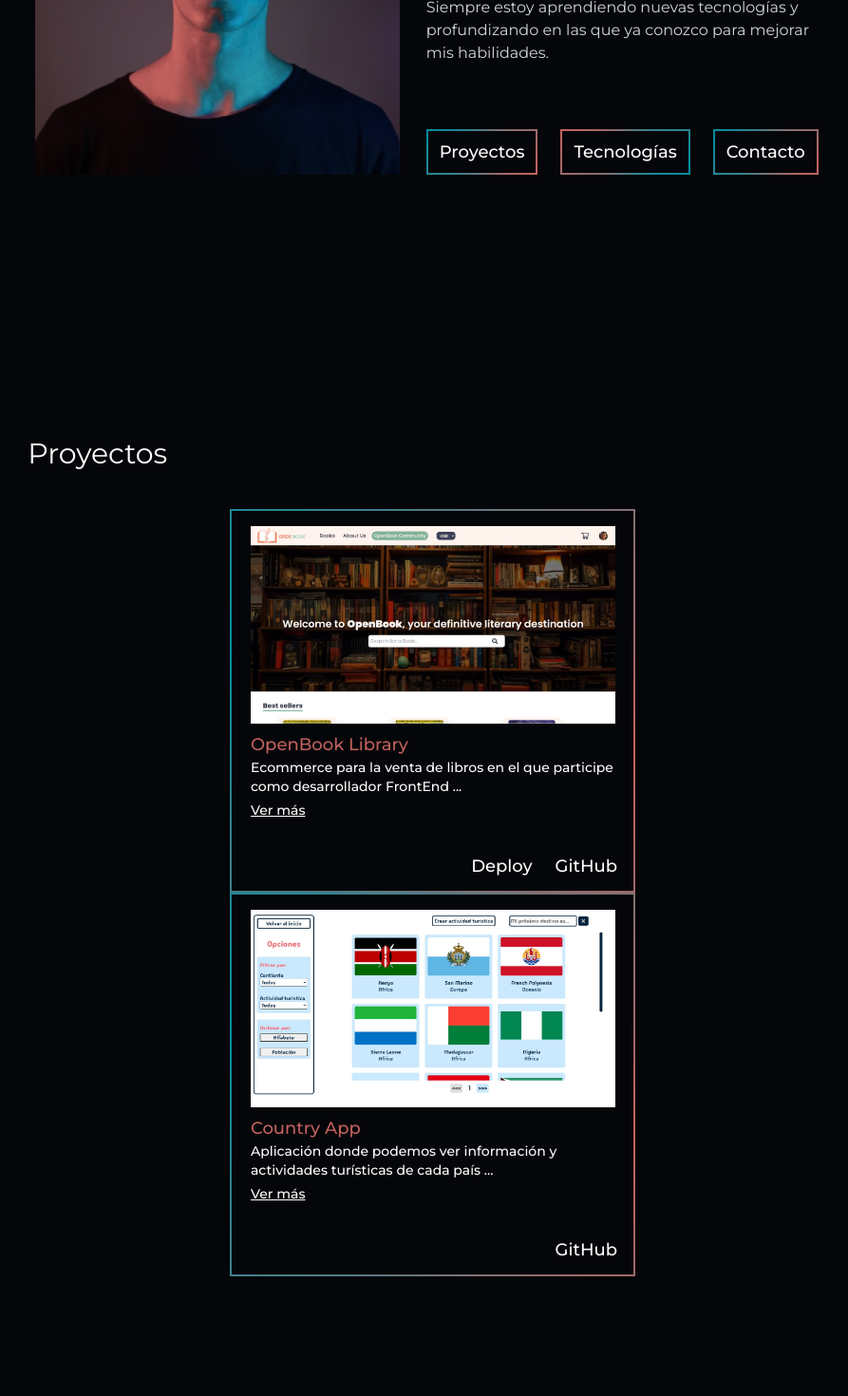
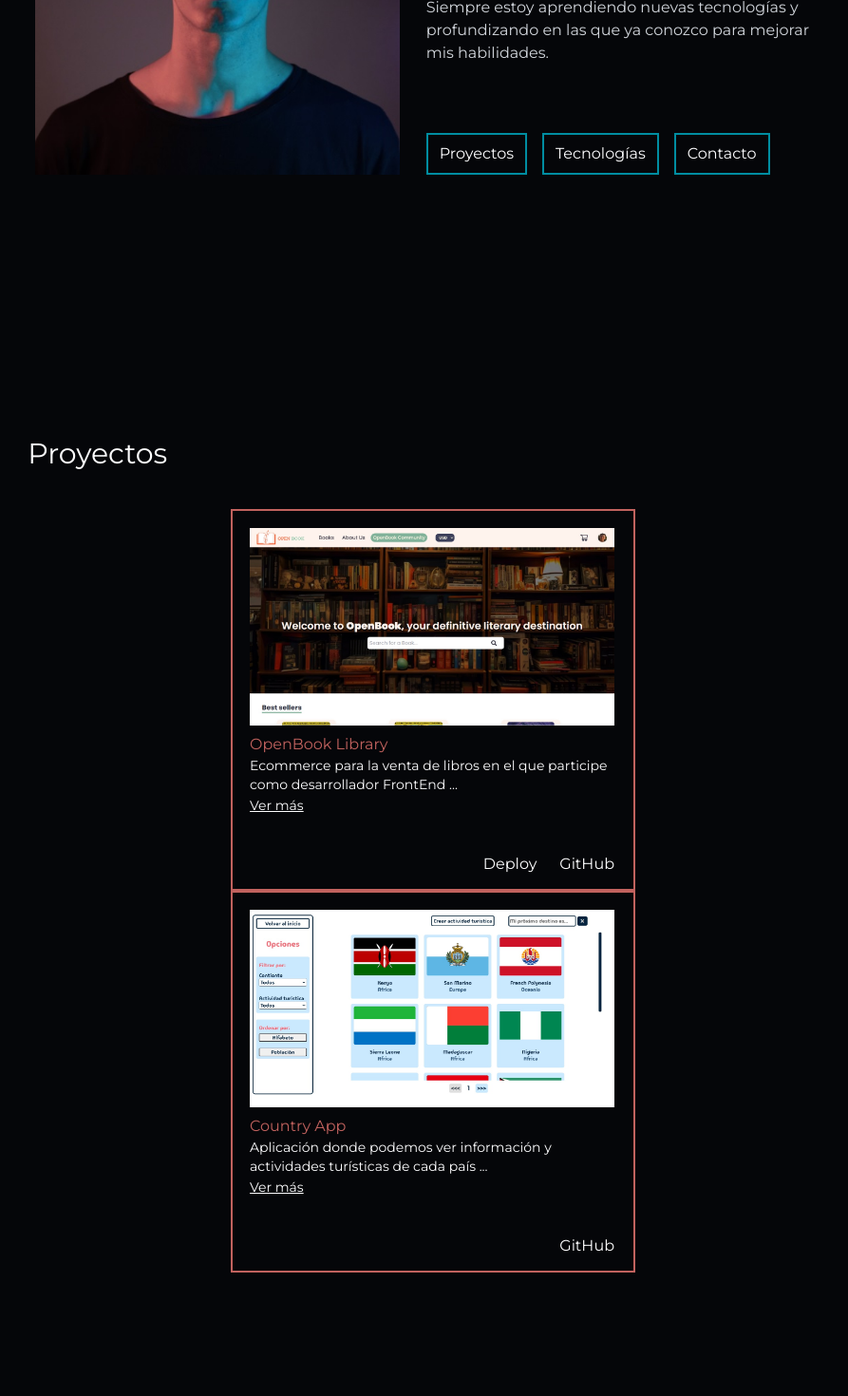
Before and after one commit to KJoaquinklein/Portfolio, a React (Vite) app: page / in a window 1280 px wide. Shown: the part 360-1830 px from the top of the page at 95% size, without its empty margins (184-1077 px from the left). Built offline with nearby package versions, Linux system fonts and the light colour scheme; a web font is replaced by a local one.

Commit message:
commit 5

```diff
--- a/src/components/Contact.jsx
+++ b/src/components/Contact.jsx
@@ -10,8 +10,44 @@ const Contact = () => {
             <div className="pt-5 mv:w-screen sm:w-2/3 flex flex-col">
                 <h2 className="text-white-0 text-3xl mb-10 mv:pl-4 sm:pl-0">Contacto</h2>
                 <div className="flex justify-center">
-                    <div className="flex flex-wrap justify-center  text-white-0  mt-5  mb-40">
+                    <div className="flex flex-wrap justify-center text-white-0  mt-5  mb-40">
                         <a
+                            href="https://www.linkedin.com/in/joaqu%C3%ADn-klein-404b47304/"
+                            target="_blanck"
+                            className="mx-5 mb-5 flex items-center min-h-[32px] min-w-[81px]  px-3 py-2 border-2 border-blue-0 hover:border-orange-0 duration-300 text-2xl"
+                        >
+                            <FaLinkedin className="text-[#0A66C2]" />
+                            <p className="ml-2">LinkedIn</p>
+                        </a>
+                        <a
+                            href="https://api.whatsapp.com/send?phone=5493533498996"
+                            target="_blanck"
+                            className=" mx-5 mb-5 flex items-center min-h-[32px] min-w-[81px]  px-3 py-2 border-2 border-blue-0 hover:border-orange-0 duration-300 text-2xl"
+                        >
+                            <FaWhatsappSquare className="text-[#25D366]" />
+                            <p className="ml-2">WhatsApp</p>
+                        </a>
+                        <a
+                            href="https://github.com/KJoaquinklein"
+                            target="_blanck"
+                            className="mx-5 mb-5 flex items-center min-h-[32px] min-w-[81px]  px-3 py-2 border-2 border-blue-0 hover:border-orange-0 duration-300 text-2xl"
+                        >
+                            <FaGithubSquare className="text-white-0" />
+                            <p className="ml-2">GitHub</p>
+                        </a>
+                        <a
+                            href="src\components\CVJoaquinKlein.pdf"
+                            download="CV-Joaquin-Klein"
+                            className="mx-5 mb-5 flex items-center min-h-[32px] min-w-[81px]  px-3 py-2 border-2 border-blue-0 hover:border-orange-0 duration-300 text-2xl"
+                        >
+                            <FaFileDownload className="text-[#F0DB4F]" />
+                            <p className="ml-2">Descargar CV</p>
+                        </a>
+                        <p className="mx-5 mb-5 flex items-center min-h-[32px] min-w-[81px]  px-3 py-2 border-2 border-blue-0 hover:border-orange-0 duration-300 text-2xl">
+                            <MdEmail className="text-red-400" />
+                            <p className="ml-2">joaquinfsd@hotmail.com</p>
+                        </p>
+                        {/* <a
                             href="https://www.linkedin.com/in/joaqu%C3%ADn-klein-404b47304/"
                             className="relative inline-flex overflow-hidden p-[2px] mx-4 mb-4 min-w-[232px]"
                         >
@@ -62,7 +98,7 @@ const Contact = () => {
                                 <MdEmail className="text-red-400" />
                                 <p className="ml-2">joaquinfsd@hotmail.com</p>
                             </span>
-                        </p>
+                        </p> */}
                     </div>
                 </div>
             </div>
--- a/src/components/Home.jsx
+++ b/src/components/Home.jsx
@@ -21,8 +21,27 @@ const Home = () => {
                     </p>
                 </div>
 
-                <div>
+                <div className="space-x-4">
                     <a
+                        href="#proyect"
+                        className="relative inline-flex min-h-[32px] min-w-[81px]  px-3 py-2 border-2 border-blue-0 hover:border-orange-0 duration-300"
+                    >
+                        Proyectos
+                    </a>
+                    <a
+                        href="#technologies"
+                        className="relative inline-flex min-h-[32px] min-w-[81px]  px-3 py-2 border-2 border-blue-0 hover:border-orange-0 duration-300"
+                    >
+                        Tecnologías
+                    </a>
+                    <a
+                        href="#contact"
+                        className="relative inline-flex min-h-[32px] min-w-[81px]  px-3 py-2 border-2 border-blue-0 hover:border-orange-0 duration-300"
+                    >
+                        Contacto
+                    </a>
+
+                    {/* <a
                         href="#proyect"
                         className="relative inline-flex min-h-[32px] min-w-[81px] overflow-hidden p-[2px]"
                     >
@@ -48,7 +67,7 @@ const Home = () => {
                         <span className="inline-flex  cursor-pointer items-center justify-center px-3 py-2 text-lg font-medium bg-black-0 duration-300 hover:bg-opacity-0 text-white backdrop-blur-3xl">
                             Contacto
                         </span>
-                    </a>
+                    </a> */}
                 </div>
             </div>
         </div>
--- a/src/components/Proyects.jsx
+++ b/src/components/Proyects.jsx
@@ -19,7 +19,70 @@ const Proyects = () => {
                 <h2 className="text-white-0 text-3xl mb-10 mv:pl-4 sm:pl-0">Proyectos</h2>
                 <div className="flex justify-center flex-wrap mv:space-y-6 xl:space-y-0">
                     {/* OPEN BOOK */}
-                    <div className="relative inline-flex overflow-hidden p-[2px] min-h-[402px] mv:min-w-[386px] sm:min-w-[426px] mx-5">
+                    <div className="relative inline-flex overflow-hidden p-[2px] min-h-[402px] mv:min-w-[386px] sm:min-w-[426px] mx-5 border-2 border-orange-0">
+                        <div className="text-white-0 flex flex-col items-center justify-between bg-black-0 px-4 pt-4 pb-3">
+                            <div className="flex flex-col items-start">
+                                <img
+                                    className={
+                                        showMorOpenBook
+                                            ? "mv:w-[345px] sm:w-96 h-36 object-cover object-top"
+                                            : "mv:w-[345px] sm:w-96 mv:h-48 sm:h-52"
+                                    }
+                                    src={openbook}
+                                    alt="OpenBook"
+                                />
+                                <p className="mt-2 text-orange-0">OpenBook Library</p>
+                                <div>
+                                    {showMorOpenBook ? (
+                                        <div>
+                                            <p className="text-wrap w-96 mv:pr-6 sm:pr-0 text-sm">
+                                                Ecommerce para la venta de libros en el que participe como desarrollador
+                                                FrontEnd, utilizando tecnologías como React.js, Redux y Tailwind css.
+                                                También desarrolle el chat en vivo llamado "OpenBook Community", donde
+                                                aporte al BackEnd con Socket.io.
+                                            </p>
+                                            <button
+                                                className="underline hover:text-orange-0 duration-300 text-sm"
+                                                onClick={handleShowMorOpenBook}
+                                            >
+                                                Ver menos
+                                            </button>
+                                        </div>
+                                    ) : (
+                                        <div>
+                                            <p className="text-wrap w-96 mv:pr-4 sm:pr-0 text-sm">
+                                                Ecommerce para la venta de libros en el que participe como desarrollador
+                                                FrontEnd ...
+                                            </p>
+                                            <button
+                                                className="underline hover:text-orange-0 duration-300 text-sm"
+                                                onClick={handleShowMorOpenBook}
+                                            >
+                                                Ver más
+                                            </button>
+                                        </div>
+                                    )}
+                                </div>
+                            </div>
+                            <div className="flex justify-end w-full mv:pr-10 sm:pr-0 space-x-6 mt-5 text-white-0">
+                                <a
+                                    href="https://test-deploy--openbookstore.netlify.app/"
+                                    target="_blank"
+                                    className="hover:text-blue-0 duration-300"
+                                >
+                                    Deploy
+                                </a>
+                                <a
+                                    href="https://github.com/openbookpf"
+                                    target="_blank"
+                                    className="hover:text-blue-0 duration-300"
+                                >
+                                    GitHub
+                                </a>
+                            </div>
+                        </div>
+                    </div>
+                    {/* <div className="relative inline-flex overflow-hidden p-[2px] min-h-[402px] mv:min-w-[386px] sm:min-w-[426px] mx-5">
                         <span className="absolute inset-[-1000%] animate-[spin_2s_linear_infinite] bg-[conic-gradient(from_90deg_at_50%_50%,#C1625E_0%,#008DA1_50%,#C1625E_100%)]" />
                         <span className="inline-flex min-h-[400px] min-w-[423px] items-center justify-center text-lg font-port font-medium bg-black-0 duration-300 text-white backdrop-blur-3xl">
                             <div className="text-white-0 min-h-[400px] min-w-[420px] flex flex-col items-center justify-between bg-black-0 px-4 pt-4 pb-3">
@@ -84,10 +147,66 @@ const Proyects = () => {
                                 </div>
                             </div>
                         </span>
-                    </div>
+                    </div> */}
 
                     {/* COUNTRY APP */}
-                    <div className="relative inline-flex overflow-hidden p-[2px] min-h-[402px] mv:min-w-[386px] sm:min-w-[426px] mx-5">
+                    <div className="relative inline-flex overflow-hidden p-[2px] min-h-[402px] mv:min-w-[386px] sm:min-w-[426px] mx-5 border-2 border-orange-0">
+                        <div className="text-white-0 flex flex-col items-center justify-between bg-black-0 px-4 pt-4 pb-3 ">
+                            <div className="flex flex-col items-start">
+                                <img
+                                    className={
+                                        showMorCountry
+                                            ? "mv:w-[345px] sm:w-96 h-36 object-cover object-top"
+                                            : "mv:w-[345px] sm:w-96 mv:h-48 sm:h-52"
+                                    }
+                                    src={country}
+                                    alt="OpenBook"
+                                />
+                                <p className="mt-2 text-orange-0">Country App</p>
+                                <div>
+                                    {showMorCountry ? (
+                                        <div>
+                                            <p className="text-wrap w-96 mv:pr-6 sm:pr-0 text-sm">
+                                                Aplicación donde podemos ver información y actividades turísticas de
+                                                cada país, como también crear una actividad turística para uno o mas
+                                                paises. También podemos filtrar, ordenar los paises o buscarlo por su
+                                                nombre.
+                                            </p>
+                                            <button
+                                                className="underline hover:text-orange-0 duration-300 text-sm"
+                                                onClick={handleShowMorCountry}
+                                            >
+                                                Ver menos
+                                            </button>
+                                        </div>
+                                    ) : (
+                                        <div>
+                                            <p className="text-wrap w-96 mv:pr-4 sm:pr-0 text-sm">
+                                                Aplicación donde podemos ver información y actividades turísticas de
+                                                cada país ...
+                                            </p>
+                                            <button
+                                                className="underline hover:text-orange-0 duration-300 text-sm"
+                                                onClick={handleShowMorCountry}
+                                            >
+                                                Ver más
+                                            </button>
+                                        </div>
+                                    )}
+                                </div>
+                            </div>
+                            <div className="flex justify-end w-full mv:pr-10 sm:pr-0 space-x-6 mt-5 text-white-0">
+                                <a
+                                    href="https://github.com/KJoaquinklein/PI-countries-Joaquin-Klein"
+                                    target="_blank"
+                                    className="hover:text-blue-0 duration-300"
+                                >
+                                    GitHub
+                                </a>
+                            </div>
+                        </div>
+                    </div>
+                    {/* <div className="relative inline-flex overflow-hidden p-[2px] min-h-[402px] mv:min-w-[386px] sm:min-w-[426px] mx-5">
                         <span className="absolute inset-[-1000%] animate-[spin_2s_linear_infinite] bg-[conic-gradient(from_90deg_at_50%_50%,#C1625E_0%,#008DA1_50%,#C1625E_100%)]" />
                         <span className="inline-flex min-h-[400px] min-w-[423px] items-center justify-center text-lg font-port font-medium bg-black-0 duration-300 text-white backdrop-blur-3xl">
                             <div className="text-white-0 min-h-[400px] min-w-[420px] flex flex-col items-center justify-between bg-black-0 px-4 pt-4 pb-3">
@@ -145,62 +264,6 @@ const Proyects = () => {
                                 </div>
                             </div>
                         </span>
-                    </div>
-
-                    {/* <div className="relative inline-flex overflow-hidden p-[2px] min-h-[402px] min-w-[426px] mx-5">
-                        <span className="absolute inset-[-1000%] animate-[spin_2s_linear_infinite] bg-[conic-gradient(from_90deg_at_50%_50%,#C1625E_0%,#008DA1_50%,#C1625E_100%)]" />
-                        <span className="inline-flex min-h-[400px] min-w-[423px] items-center justify-center text-lg font-port font-medium bg-black-0 duration-300 text-white backdrop-blur-3xl">
-                            <div className="text-white-0 min-h-[400px] min-w-[420px] flex flex-col items-center justify-between bg-black-0 px-4 pt-4 pb-3">
-                                <div className="flex flex-col items-start">
-                                    <img
-                                        className={showMorCountry ? "w-96 h-36 object-cover object-top" : "w-96 h-52"}
-                                        src="src\assets\Country home.jpg"
-                                        alt="OpenBook"
-                                    />
-                                    <p className="mt-2 text-orange-0">Country App</p>
-                                    <div>
-                                        {showMorCountry ? (
-                                            <div>
-                                                <p className="text-wrap w-96 text-sm">
-                                                    Aplicación donde podemos ver información y actividades turísticas de
-                                                    cada país, como también crear una actividad turística para uno o mas
-                                                    paises. También podemos filtrar, ordenar los paises o buscarlo por
-                                                    su nombre.
-                                                </p>
-                                                <button
-                                                    className="underline hover:text-orange-0 duration-300 text-sm"
-                                                    onClick={handleShowMorCountry}
-                                                >
-                                                    Ver menos
-                                                </button>
-                                            </div>
-                                        ) : (
-                                            <div>
-                                                <p className="text-wrap w-96 text-sm">
-                                                    Aplicación donde podemos ver información y actividades turísticas de
-                                                    cada país ...
-                                                </p>
-                                                <button
-                                                    className="underline hover:text-orange-0 duration-300 text-sm"
-                                                    onClick={handleShowMorCountry}
-                                                >
-                                                    Ver más
-                                                </button>
-                                            </div>
-                                        )}
-                                    </div>
-                                </div>
-                                <div className="flex justify-end w-full space-x-6 mt-5 text-white-0">
-                                    <a
-                                        href="https://github.com/KJoaquinklein/PI-countries-Joaquin-Klein"
-                                        target="_blank"
-                                        className="hover:text-blue-0 duration-300"
-                                    >
-                                        GitHub
-                                    </a>
-                                </div>
-                            </div>
-                        </span>
                     </div> */}
                 </div>
             </div>
```
